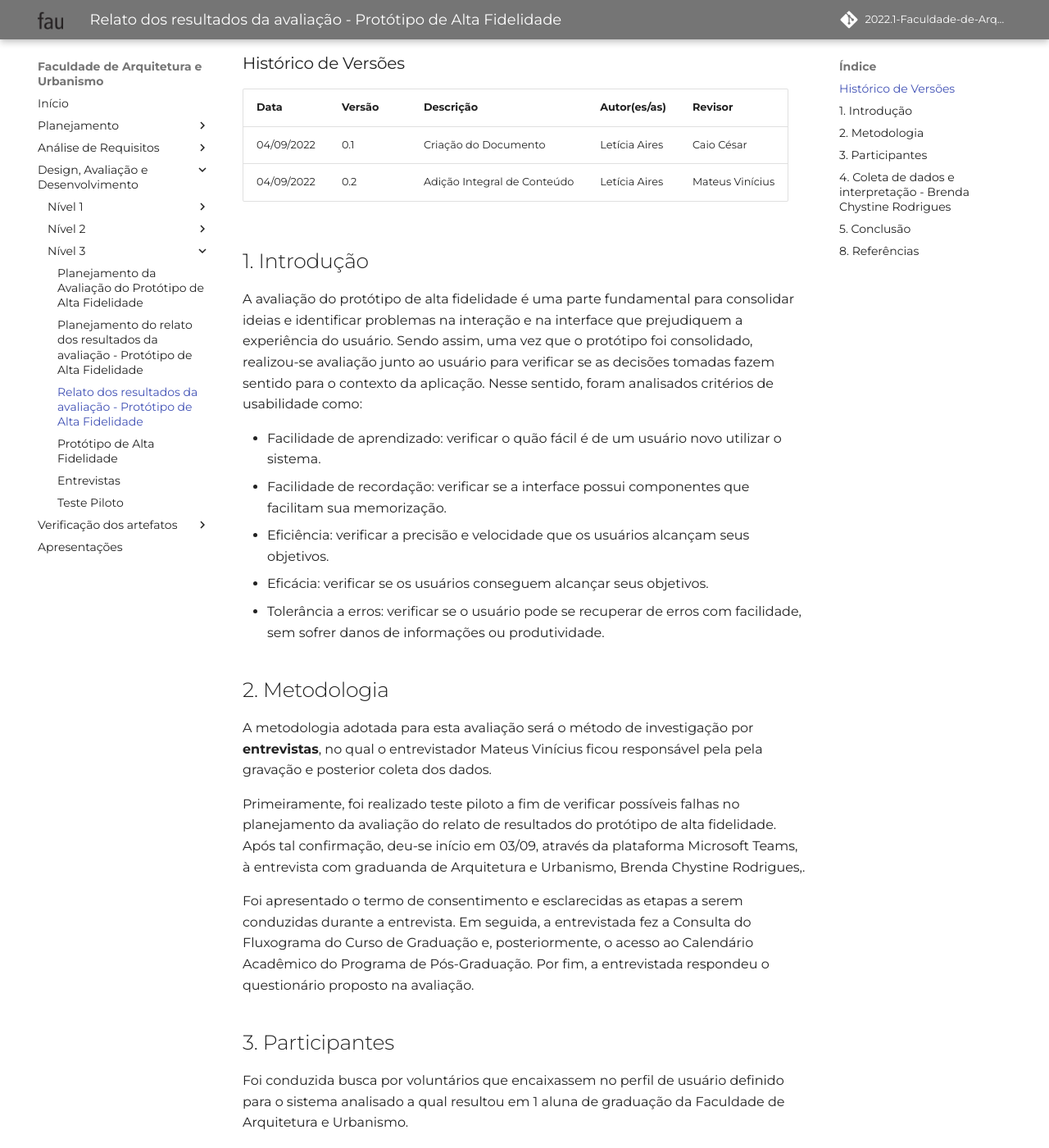
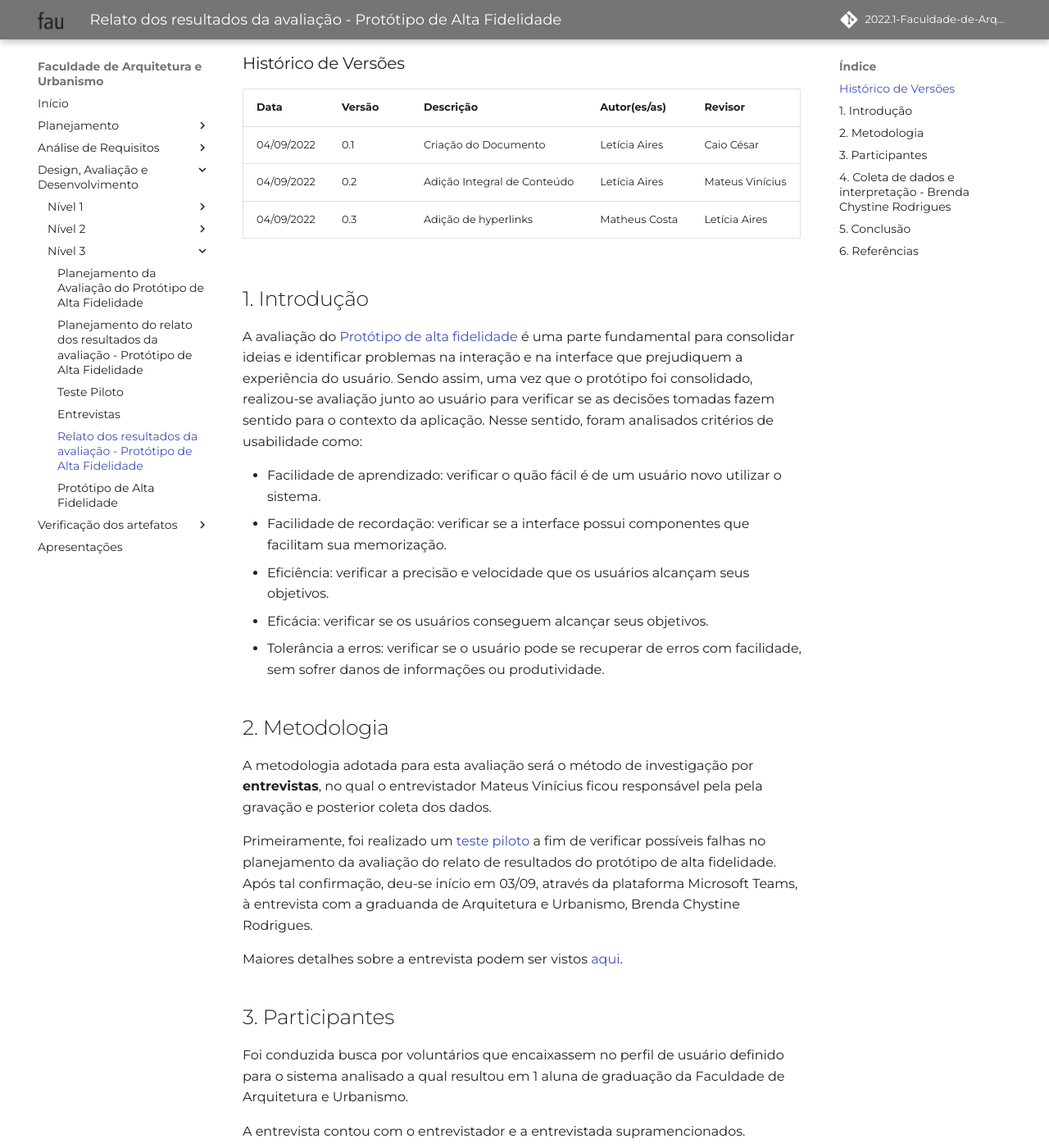
Before and after one commit to Mateusvff/2022.1-Faculdade-de-Arquitetura-e-Urbanismo, an MkDocs documentation site: the page built from docs/designAvalEDesenv/nivel3/relato-result-protot-alta.md, in a window 1280 px wide and 1400 px high, scrolled down 193 px. Shown: the whole window at 82% size. Built offline with MkDocs 1.6.1 and Material for MkDocs 9.7.7, drawn with Linux system fonts in a browser that asks for light colours; some web fonts are replaced; comment, search, counter and statistics services are not loaded; some of the changed text lies outside the part shown.

Commit message:
:repeat: revisão para o PR

```diff
--- a/docs/designAvalEDesenv/nivel3/relato-result-protot-alta.md
+++ b/docs/designAvalEDesenv/nivel3/relato-result-protot-alta.md
@@ -6,11 +6,12 @@
 --- | --- | --- | --- | --- |
 04/09/2022 | 0.1 | Criação do Documento | Letícia Aires | Caio César
 04/09/2022 |0.2 | Adição Integral de Conteúdo | Letícia Aires | Mateus Vinícius
+04/09/2022 | 0.3 | Adição de hyperlinks | Matheus Costa | Letícia Aires
 
 
 ## 1. Introdução
 
-A avaliação do protótipo de alta fidelidade é uma parte fundamental para consolidar ideias e identificar problemas na interação e na interface que prejudiquem a experiência do usuário. Sendo assim, uma vez que o protótipo foi consolidado, realizou-se avaliação junto ao usuário para verificar se as decisões tomadas fazem sentido para o contexto da aplicação.
+A avaliação do [Protótipo de alta fidelidade](prototipo-alta-fidelid.md) é uma parte fundamental para consolidar ideias e identificar problemas na interação e na interface que prejudiquem a experiência do usuário. Sendo assim, uma vez que o protótipo foi consolidado, realizou-se avaliação junto ao usuário para verificar se as decisões tomadas fazem sentido para o contexto da aplicação.
 Nesse sentido, foram analisados critérios de usabilidade como:
 
 - Facilidade de aprendizado: verificar o quão fácil é de um usuário novo utilizar o sistema.
@@ -23,10 +24,9 @@ Nesse sentido, foram analisados critérios de usabilidade como:
 
 A metodologia adotada para esta avaliação será o método de investigação por **entrevistas**, no qual o entrevistador Mateus Vinícius ficou responsável pela  pela gravação e posterior coleta dos dados.
 
-Primeiramente, foi realizado teste piloto a fim de verificar possíveis falhas no planejamento da avaliação do relato de resultados do protótipo de alta fidelidade. Após tal confirmação, deu-se início em 03/09, através da plataforma Microsoft Teams, à entrevista com graduanda de Arquitetura e Urbanismo, Brenda Chystine Rodrigues,.
+Primeiramente, foi realizado um [teste piloto](teste_piloto.md) a fim de verificar possíveis falhas no planejamento da avaliação do relato de resultados do protótipo de alta fidelidade. Após tal confirmação, deu-se início em 03/09, através da plataforma Microsoft Teams, à entrevista com a graduanda de Arquitetura e Urbanismo, Brenda Chystine Rodrigues.
 
-Foi apresentado o termo de consentimento e esclarecidas as etapas a serem conduzidas durante a entrevista. Em seguida, a entrevistada fez a Consulta do Fluxograma do Curso de Graduação e, posteriormente, o acesso ao Calendário Acadêmico do Programa de Pós-Graduação. Por fim, a entrevistada respondeu o questionário proposto na avaliação.
-
+Maiores detalhes sobre a entrevista podem ser vistos [aqui](entrevista.md).
 
 ## 3. Participantes
 
@@ -36,6 +36,9 @@ A entrevista contou com o entrevistador e a entrevistada supramencionados.
 
 
 ## 4. Coleta de dados e interpretação - Brenda Chystine Rodrigues
+
+
+Foi apresentado o [termo de consentimento](../../analise-de-requisitos/aspectos-eticos.md#3-termo-de-consentimento) e esclarecidas as etapas a serem conduzidas durante a entrevista. Em seguida, a entrevistada fez a Consulta do Fluxograma do Curso de Graduação e, posteriormente, o acesso ao Calendário Acadêmico do Programa de Pós-Graduação, ambas atividades presentes no documento de [Análise de Tarefas](../../analise-de-requisitos/analise-de-tarefas.md). Por fim, a entrevistada respondeu o questionário proposto (conforme apresentado no tópico de Coleta de Dados do [planejamento da avaliação](planej-avaliacao-prototipo-alta-fidelidade.md#7-coleta-de-dados-e-interpretação)),  cujas perguntas e respostas podem ser visualizadas na Tabela 1 abaixo.
 
 **Número** | **Pergunta** | **Opção de resposta** |
 :---: | ---| --- |
@@ -47,10 +50,12 @@ A entrevista contou com o entrevistador e a entrevistada supramencionados.
 6  | Você classificaria sua experiência com a interface de uma forma mais positiva ou negativa? | positiva
 7  | Existe alguma melhoria que poderia ser aplicada na interface para melhorar a usabilidade? | não
 
+<h6 align = "center">Tabela 1: respostas do questionário à participante <br>Fonte: autores </h6>
+
 ## 5. Conclusão
 
 Em suma, pode-se observar por meio da visualização de tarefas executadas em entrevista, e do registro de respostas da discnete ao questionário, que o protótipo atinge os objetivos propostos em seu planejamento.
 
-## 8. Referências
+## 6. Referências
 
 > BARBOSA, Simone; SILVA, Bruno. **Interação Humano-Computador**. 1ª Edição. Elsevier, 2010.
--- a/mkdocs.yml
+++ b/mkdocs.yml
@@ -58,10 +58,10 @@ nav:
     - Nível 3:
       - Planejamento da Avaliação do Protótipo de Alta Fidelidade: designAvalEDesenv/nivel3/planej-avaliacao-prototipo-alta-fidelidade.md
       - Planejamento do relato dos resultados da avaliação - Protótipo de Alta Fidelidade: designAvalEDesenv/nivel3/planej-relato-result-protot-alta.md
+      - Teste Piloto: designAvalEDesenv/nivel3/teste_piloto.md
+      - Entrevistas: designAvalEDesenv/nivel3/entrevista.md
       - Relato dos resultados da avaliação - Protótipo de Alta Fidelidade: designAvalEDesenv/nivel3/relato-result-protot-alta.md
       - Protótipo de Alta Fidelidade: designAvalEDesenv/nivel3/prototipo-alta-fidelid.md
-      - Entrevistas: designAvalEDesenv/nivel3/entrevista.md
-      - Teste Piloto: designAvalEDesenv/nivel3/teste_piloto.md
   - Verificação dos artefatos:
     - Planejamento da Verificação: verificacao/planejamento-geral.md
     - Verificações:
```
Also changed, not shown: docs/designAvalEDesenv/nivel3/entrevista.md (+7 -6 lines), docs/designAvalEDesenv/nivel3/teste_piloto.md (+17 -10 lines).
